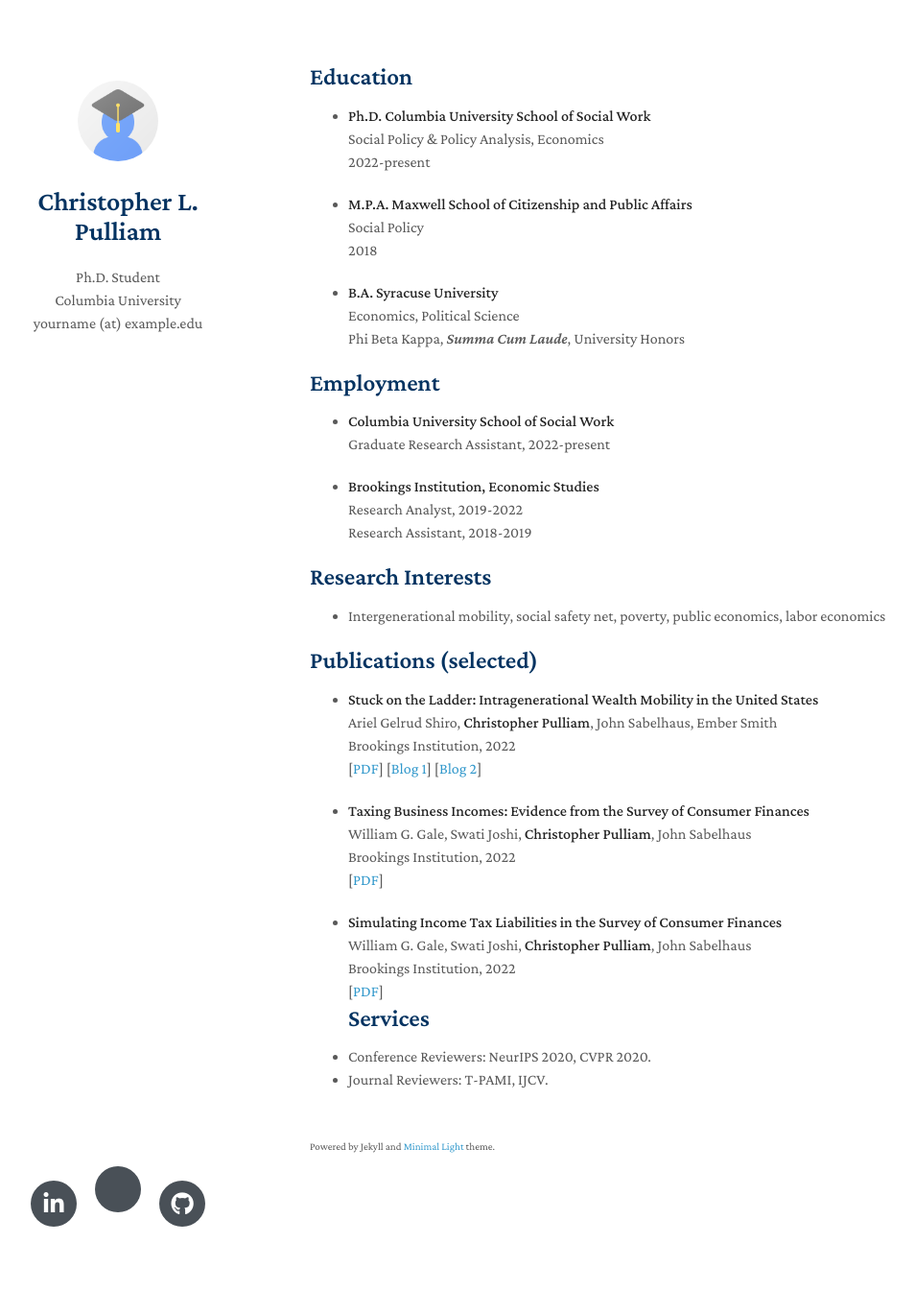
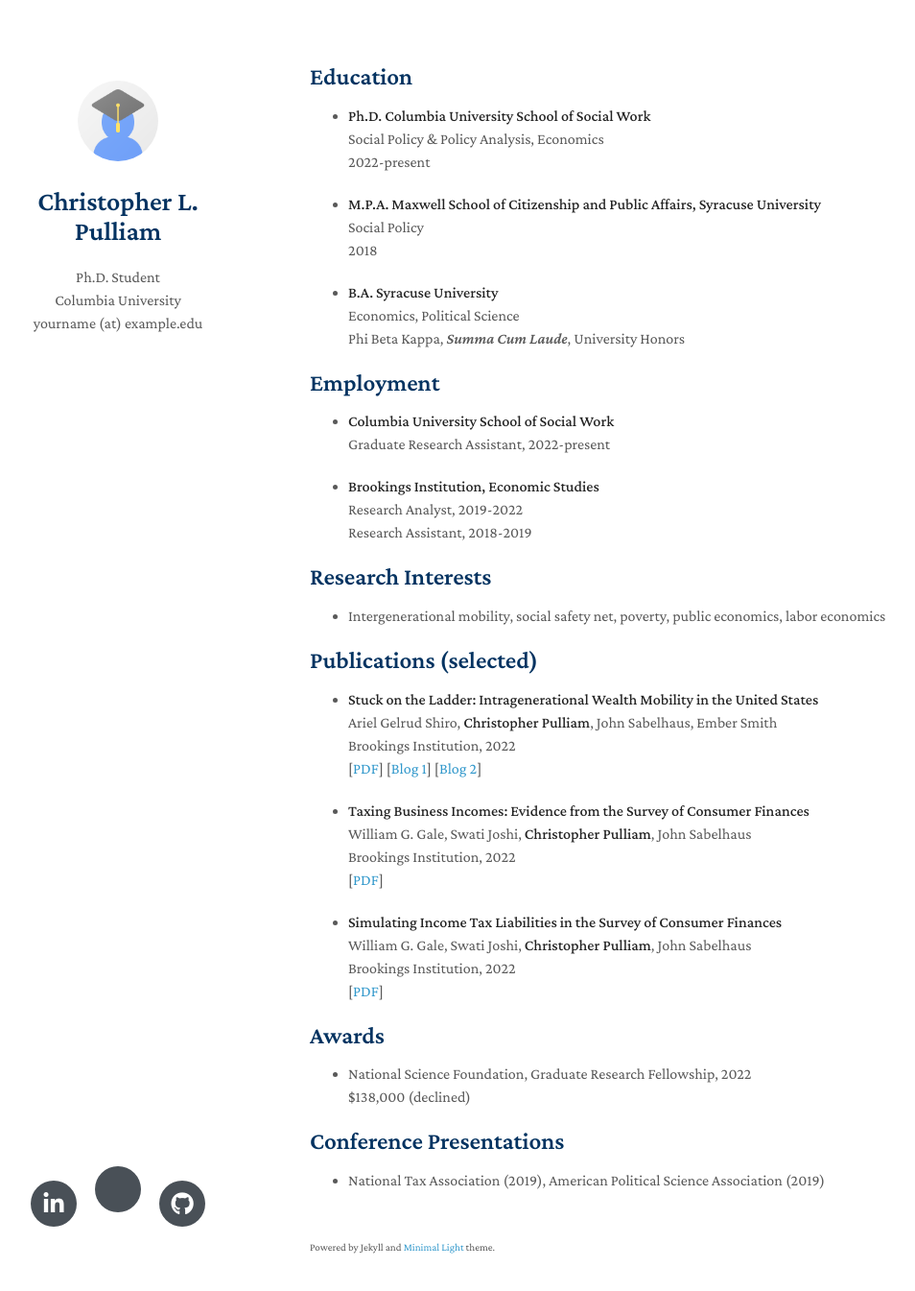
Before and after one commit to christopher-pulliam/oldsite, a Jekyll site: the page built from index.md, in a window 1280 px wide and 1380 px high. Shown: the top 1345 px of the window at 96% size, without its empty margins (147-1101 px from the left). Built offline with Jekyll 4.4.1, drawn with Linux system fonts in a browser that asks for light colours; nearby versions of some CDN libraries; a style sheet for code colours, icons or effects is not loaded; our own code applies the rules of GitHub Pages for plain Markdown files.

Commit message:
Update index.md

```diff
--- a/index.md
+++ b/index.md
@@ -10,7 +10,7 @@ layout: homepage
   <br>
   2022-present
 
-- **M.P.A. Maxwell School of Citizenship and Public Affairs**
+- **M.P.A. Maxwell School of Citizenship and Public Affairs, Syracuse University**
   <br>
   Social Policy
   <br>
@@ -61,7 +61,11 @@ layout: homepage
   Brookings Institution, 2022
   <br>
   [[PDF](https://www.brookings.edu/research/simulating-income-tax-liabilities-in-the-survey-of-consumer-finances/)]
-## Services
 
-- Conference Reviewers: NeurIPS 2020, CVPR 2020.
-- Journal Reviewers: T-PAMI, IJCV.
+## Awards
+- National Science Foundation, Graduate Research Fellowship, 2022
+  <br>
+  $138,000 (declined)
+
+## Conference Presentations
+- National Tax Association (2019), American Political Science Association (2019)
```
